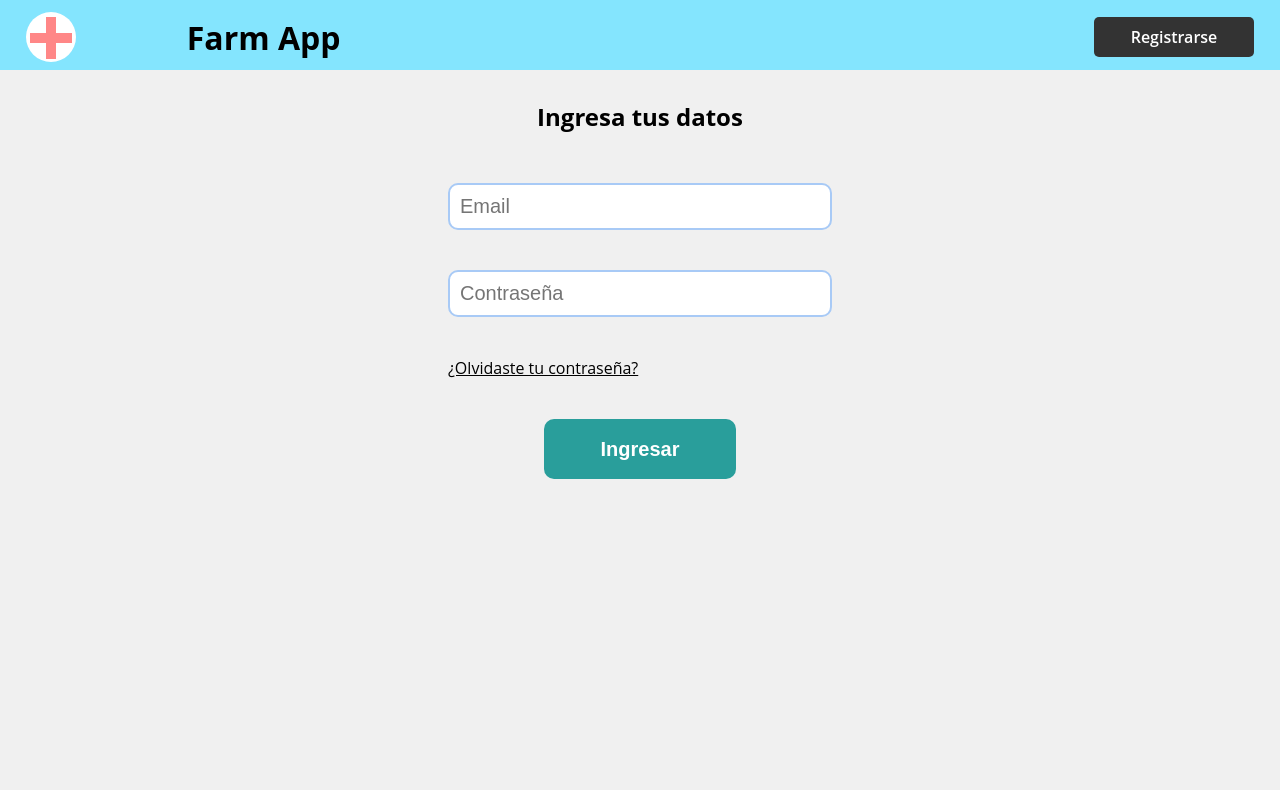
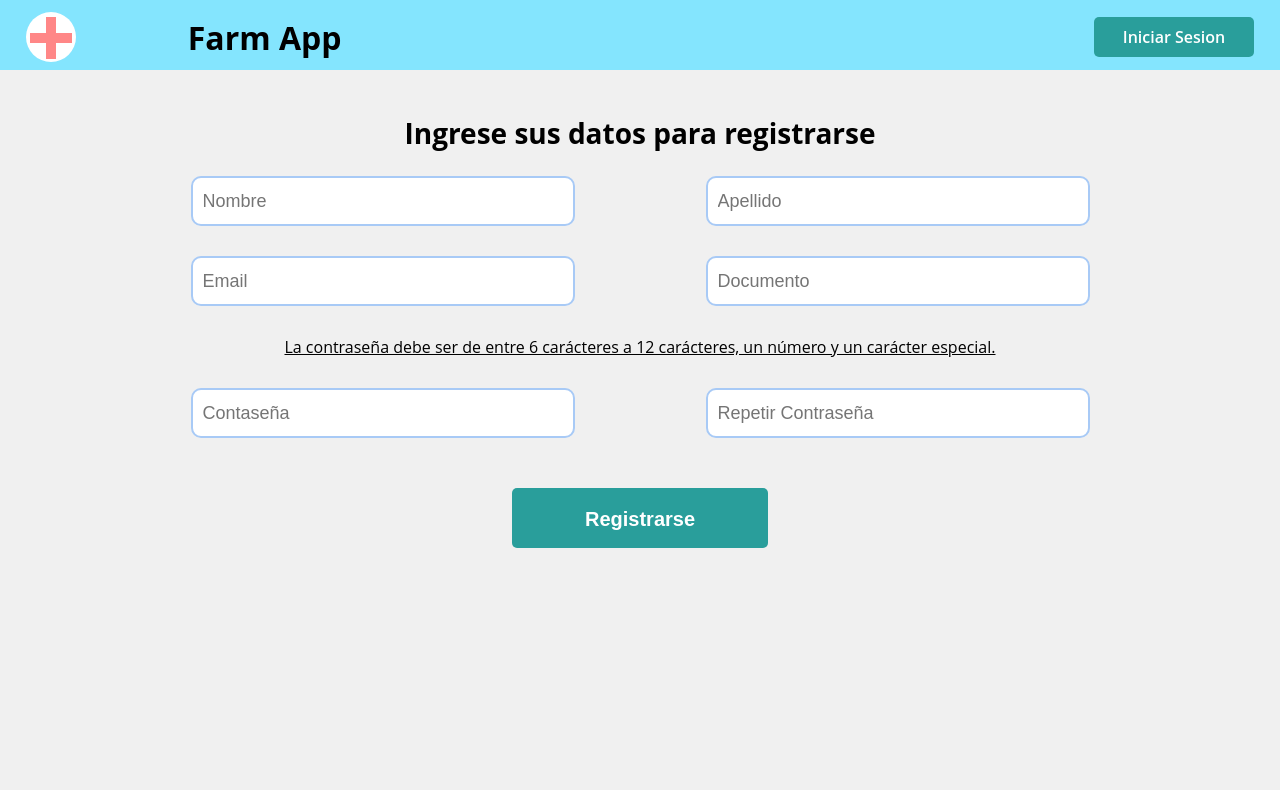
Before and after one commit to ignaciomontaldi/farm-app-front, an Angular app: page /register in a window 1280 px wide. Before the commit this address led to /login. Built offline with nearby package versions, Linux system fonts and the light colour scheme; data requests are answered from the project's data file.

Commit message:
Añadido validación de errores en login y registro

```diff
--- a/database/db.json
+++ b/database/db.json
@@ -25,6 +25,15 @@
       "dni": "78945623",
       "password": "Francisco-98",
       "confirmPassword": "Francisco-98"
+    },
+    {
+      "id": "58c1",
+      "name": "Ignacio",
+      "surname": "Klondie",
+      "email": "ignacio@nacho.com",
+      "dni": "49632587",
+      "password": "Pinocho-0",
+      "confirmPassword": "Pinocho-0"
     }
   ]
 }
--- a/src/app/app.routes.ts
+++ b/src/app/app.routes.ts
@@ -11,7 +11,7 @@ import { SearchComponent } from './views/search/search.component';
 
 export const routes: Routes = [
   { path: '', component: HomeComponent, pathMatch: 'full' },
-  { path: 'login', component: LoginComponent, pathMatch: 'full' },
+  { path: 'login', component: LoginComponent, pathMatch: 'full', canActivate: [AuthGuard] },
   { path: 'register', component: RegisterComponent, pathMatch: 'full', canActivate: [AuthGuard] },
   { path: 'profile', component: ProfileComponent, pathMatch: 'full', canActivate: [AuthGuard] },
   { path: 'cart', component: CartComponent, pathMatch: 'full', canActivate: [AuthGuard] },
--- a/src/app/guards/auth/auth.guard.ts
+++ b/src/app/guards/auth/auth.guard.ts
@@ -1,5 +1,5 @@
 import { inject, Injectable } from '@angular/core';
-import { CanActivate, Router } from '@angular/router';
+import { ActivatedRouteSnapshot, CanActivate, Router, RouterStateSnapshot } from '@angular/router';
 import { AuthService } from '../../services/auth/auth.service';
 
 @Injectable({
@@ -12,12 +12,19 @@ export class AuthGuard implements CanActivate {
 
   constructor() {}
 
-  canActivate(): boolean {
-    if(this._authService.isLoggedIn()) {
-      return true;
+  canActivate(route: ActivatedRouteSnapshot, state: RouterStateSnapshot): boolean {
+    const publicRoutes = ['/login', '/register'];
+
+    if (publicRoutes.includes(state.url)) {
+      return true; // Permitir el acceso a estas rutas sin importar el estado del usuario
+    }
+
+    if (this._authService.isLoggedIn()) {
+      return true; // Si está logeado, puede entrar
     } else {
       this.router.navigate(['/login']);
-      return false;
+      return false; // Si no está logeado, lo redirige al login
     }
   }
+
 }
--- a/src/app/views/login/login.component.css
+++ b/src/app/views/login/login.component.css
@@ -18,6 +18,16 @@
     flex-direction: column;
 }
 
+#login form p {
+    display: none;
+}
+
+#login form .error-msg {
+    display: block;
+    text-align: left;
+    color: #FF8787;
+}
+
 #login form input {
     width: 30vw;
     padding: 10px;
@@ -25,6 +35,10 @@
     margin: 20px 0;
     border: 2px solid #A8CAF6;
     border-radius: 10px;
+}
+
+#login form .input-error {
+    border: 2px solid #FF8787;
 }
 
 #login form #forgot-password {
--- a/src/app/views/login/login.component.html
+++ b/src/app/views/login/login.component.html
@@ -1,8 +1,11 @@
 <section id="login">
     <h1>Ingresa tus datos</h1>
     <form [formGroup]="loginForm" (ngSubmit)="onSubmit()">
-        <input type="email" placeholder="Email" formControlName="email">
-        <input type="password" placeholder="Contraseña" formControlName="password">
+        <input type="email" placeholder="Email" formControlName="email" [ngClass]="{'input-error': hasErrors('email', 'required') || hasErrors('email', 'email')}">
+        <p [ngClass]="{'error-msg': hasErrors('email', 'required')}">Campo obligatorio</p>
+        <p [ngClass]="{'error-msg': hasErrors('email', 'email')}">Email no inválido</p>
+        <input type="password" placeholder="Contraseña" formControlName="password" [ngClass]="{'input-error': hasErrors('password', 'required')}">
+        <p [ngClass]="{'error-msg': hasErrors('password', 'required')}">Campo obligatorio</p>
         <a href="#" id="forgot-password">¿Olvidaste tu contraseña?</a>
         <div id="btn-container" *ngIf="!loading">
             <button type="submit" id="login-btn">Ingresar</button>
--- a/src/app/views/login/login.component.ts
+++ b/src/app/views/login/login.component.ts
@@ -1,11 +1,9 @@
 import { Component, inject, OnInit } from '@angular/core';
-import { HeaderComponent } from "../../components/header/header.component";
 import { Router, RouterModule } from '@angular/router';
-import { FormControl, FormGroup, ReactiveFormsModule } from '@angular/forms';
-import { LocalStorageService } from '../../services/localStorage/local-storage.service';
+import { FormBuilder, FormControl, FormGroup, ReactiveFormsModule, Validators } from '@angular/forms';
 import { AuthService } from '../../services/auth/auth.service';
-import { LoaderService } from '../../services/loader/loader.service';
 import { CommonModule } from '@angular/common';
+import { ModalService } from '../../services/modal/modal.service';
 
 @Component({
   selector: 'app-login',
@@ -16,17 +14,19 @@ import { CommonModule } from '@angular/common';
 
 export class LoginComponent implements OnInit {
 
-  private _authService = inject(AuthService)
+  private _authService : AuthService = inject(AuthService);
+  private _modalService : ModalService = inject(ModalService);
   private router : Router = inject(Router);
+  private form : FormBuilder = inject(FormBuilder);
 
   loginForm: FormGroup;
   loading: boolean = false;
 
   constructor() {
-    this.loginForm = new FormGroup({
-      email: new FormControl(),
-      password: new FormControl()
-    });
+    this.loginForm = this.form.group({
+      email: ['', [Validators.required, Validators.email]],
+      password: ['', Validators.required]
+    })
   }
 
   ngOnInit(): void {
@@ -36,14 +36,37 @@ export class LoginComponent implements OnInit {
     }
   }
 
+  hasErrors(controlName : string , errorType : string) {
+    return this.loginForm.get(controlName)?.hasError(errorType) && this.loginForm.get(controlName)?.touched;
+  }
+
   onSubmit() {
     this.loading = true;
-    setTimeout(() => {
+    if(this.loginForm.invalid) {
+      this.loading = false;
+      this.loginForm.markAllAsTouched();
+      this._modalService.openModal('error', 'Revisar los campos');
+      this._modalService.hideModal();
+    } else {
+      this._authService.login(this.loginForm.value).subscribe(response => {
+        this._authService.updateUserData()
+        this.router.navigate(['/'])
+        this.loading = false;
+      }, (error) => {
+        this._modalService.openModal('error', error);
+        this._modalService.hideModal();
+        this.loading = false;
+      })
+    }
+  }
+}
+
+/*
+ setTimeout(() => {
       this._authService.login(this.loginForm.value).subscribe(response => {
         this._authService.updateUserData()
         this.router.navigate(['/'])
       })
       this.loading = false;
     }, 3000)
-  }
-}
+*/
--- a/src/app/views/register/register.component.css
+++ b/src/app/views/register/register.component.css
@@ -37,10 +37,18 @@
     border: 2px solid #A8CAF6;
 }
 
+#register form .input-error{
+    border: 2px solid #FF8787;
+}
+
 #register form #input-container p {
     display: none;
+}
+
+#register form #input-container .error-msg {
+    display: block;
     margin-top: 10px;
-    color: rgb(255, 114, 114);
+    color: #FF8787;
 }
 
 #register form #pass-condition p {
--- a/src/app/views/register/register.component.html
+++ b/src/app/views/register/register.component.html
@@ -3,31 +3,38 @@
     <form action="" [formGroup]="registerForm" (ngSubmit)="onSubmit()">
         <div id="inputs">
             <div id="input-container">
-                <input type="text" placeholder="Nombre" formControlName="name">
-                <p>Campo de error</p>
+                <input type="text" placeholder="Nombre" formControlName="name" [ngClass]="{'input-error': hasErrors('name', 'required')}">
+                <p [ngClass]="{'error-msg': hasErrors('name', 'required')}">Campo obligatorio</p>
             </div>
             <div id="input-container">
-                <input type="text" placeholder="Apellido" formControlName="surname">
-                <p>Campo de error</p>
+                <input type="text" placeholder="Apellido" formControlName="surname" [ngClass]="{'input-error': hasErrors('surname', 'required')}">
+                <p [ngClass]="{'error-msg': hasErrors('surname', 'required')}">Campo obligatorio</p>
             </div>
             <div id="input-container">
-                <input type="email" placeholder="Email" formControlName="email">
-                <p>Campo de error</p>
+                <input type="email" placeholder="Email" formControlName="email" [ngClass]="{'input-error': hasErrors('email', 'required') || hasErrors('email', 'email')}">
+                <p [ngClass]="{'error-msg': hasErrors('email', 'required')}">Campo obligatorio</p>
+                <p [ngClass]="{'error-msg': hasErrors('email', 'email')}">Email inválido</p>
             </div>
             <div id="input-container">
-                <input type="text" placeholder="Documento" formControlName="dni">
-                <p>Campo de error</p>
+                <input type="text" placeholder="Documento" formControlName="dni" [ngClass]="{'input-error': hasErrors('dni', 'required') || hasErrors('dni', 'minlength') || hasErrors('dni', 'maxlength')}">
+                <p [ngClass]="{'error-msg': hasErrors('dni', 'required')}">Campo obligatorio</p>
+                <p [ngClass]="{'error-msg': hasErrors('dni', 'minlength')}">El dni debe tener mínimo 6 carácteres</p>
+                <p [ngClass]="{'error-msg': hasErrors('dni', 'maxlength')}">El dni debe tener máximo 12 carácteres</p>
             </div>
             <div id="pass-condition">
                 <p>La contraseña debe ser de entre 6 carácteres a 12 carácteres, un número y un carácter especial.</p>
             </div>
             <div id="input-container">
-                <input type="password" placeholder="Contaseña" formControlName="password">
-                <p>Campo de error</p>
+                <input type="password" placeholder="Contaseña" formControlName="password" [ngClass]="{'input-error': hasErrors('password', 'required') || hasErrors('password', 'minlength') || hasErrors('password', 'maxlength')}">
+                <p [ngClass]="{'error-msg': hasErrors('password', 'required')}">Campo obligatorio</p>
+                <p [ngClass]="{'error-msg': hasErrors('password', 'minlength')}">La contraseña debe tener mínimo 6 carácteres</p>
+                <p [ngClass]="{'error-msg': hasErrors('password', 'maxlength')}">La contraseña debe tener máximo 12 carácteres</p>
             </div>
             <div id="input-container">
-                <input type="password" placeholder="Repetir Contraseña" formControlName="confirmPassword">
-                <p>Campo de error</p>
+                <input type="password" placeholder="Repetir Contraseña" formControlName="confirmPassword" [ngClass]="{'input-error': hasErrors('confirmPassword', 'required') || hasErrors('confirmPassword', 'minlength') || hasErrors('confirmPassword', 'maxlength')}">
+                <p [ngClass]="{'error-msg': hasErrors('confirmPassword', 'required')}">Campo obligatorio</p>
+                <p [ngClass]="{'error-msg': hasErrors('confirmPassword', 'minlength')}">La contraseña debe tener mínimo 6 carácteres</p>
+                <p [ngClass]="{'error-msg': hasErrors('confirmPassword', 'maxlength')}">La contraseña debe tener máximo 12 carácteres</p>
             </div>
         </div>
         <button type="submit" id="register" *ngIf="!loading">Registrarse</button>
--- a/src/app/views/register/register.component.ts
+++ b/src/app/views/register/register.component.ts
@@ -1,35 +1,69 @@
 import { Component, inject, OnInit } from '@angular/core';
-import { FormControl, FormGroup, ReactiveFormsModule } from '@angular/forms';
-import { checkEmail, checkName, checkPassword, checkValidNumber, isEmailRepeated } from '../../../utils/registerValidations';
+import {
+  FormBuilder,
+  FormControl,
+  FormGroup,
+  ReactiveFormsModule,
+  Validators,
+} from '@angular/forms';
+import {
+  checkEmail,
+  checkName,
+  checkPassword,
+  checkValidNumber,
+  isEmailRepeated,
+} from '../../../utils/registerValidations';
 import { User } from '../../../types/user.types';
 import { Router } from '@angular/router';
 import { UserService } from '../../services/user/user.service';
 import { AuthService } from '../../services/auth/auth.service';
 import { CommonModule } from '@angular/common';
+import { ModalService } from '../../services/modal/modal.service';
 @Component({
   selector: 'app-register',
   imports: [ReactiveFormsModule, CommonModule],
   templateUrl: './register.component.html',
-  styleUrl: './register.component.css'
+  styleUrl: './register.component.css',
 })
-export class RegisterComponent implements OnInit{
-
-  private _authService: AuthService = inject(AuthService)
-  private router : Router = inject(Router);
+export class RegisterComponent implements OnInit {
+  private _authService: AuthService = inject(AuthService);
+  private router: Router = inject(Router);
   private _userService: UserService = inject(UserService);
+  private _modalService: ModalService = inject(ModalService);
 
   registerForm: FormGroup;
   usersList: User[] = [];
   loading: boolean = false;
 
-  constructor() {
-    this.registerForm = new FormGroup({
-      name: new FormControl(),
-      surname: new FormControl(),
-      email: new FormControl(),
-      dni: new FormControl(),
-      password: new FormControl(),
-      confirmPassword: new FormControl()
+  constructor(private form: FormBuilder) {
+    this.registerForm = this.form.group({
+      name: ['', [Validators.required]],
+      surname: ['', [Validators.required]],
+      email: ['', [Validators.required, Validators.email]],
+      dni: [
+        '',
+        [
+          Validators.required,
+          Validators.minLength(6),
+          Validators.maxLength(12),
+        ],
+      ],
+      password: [
+        '',
+        [
+          Validators.required,
+          Validators.minLength(6),
+          Validators.maxLength(12),
+        ],
+      ],
+      confirmPassword: [
+        '',
+        [
+          Validators.required,
+          Validators.minLength(6),
+          Validators.maxLength(12),
+        ],
+      ],
     });
   }
 
@@ -40,41 +74,72 @@ export class RegisterComponent implements OnInit{
     });
   }
 
+  hasErrors(controlName: string, errorType: string) {
+    return (
+      this.registerForm.get(controlName)?.hasError(errorType) &&
+      this.registerForm.get(controlName)?.touched
+    );
+  }
+
   onSubmit() {
     this.loading = true;
-    setTimeout(() => {
-      const data = this.registerForm.value;
-    if(data.password === data.confirmPassword) {
-      const passwordValidated = checkPassword(data.password);
-      const dniValidated = checkValidNumber(data.dni);
-      const nameValidated = checkName(data.name);
-      const surnameValidated = checkName(data.surname);
-      const emailValidated = checkEmail(data.email);
-      const inputs = [passwordValidated, dniValidated, nameValidated, surnameValidated, emailValidated];
-      if(inputs.every(input => input)) {
-        if(isEmailRepeated(data.email, this.usersList)){
+    if (this.registerForm.invalid) {
+      // Reviso si el formulario recibe datos inválidos
       this.loading = false;
-          throw new Error("Email repetido");
-        }
+      this.registerForm.markAllAsTouched();
+      this._modalService.openModal('error', 'Revisar los campos');
+      this._modalService.hideModal();
+      return;
+    } else {
+      // Verifíco que los campos sean válidos;
+      const nameInput = this.registerForm.get('name')?.value;
+      const surnameInput = this.registerForm.get('surname')?.value;
+      const emailInput = this.registerForm.get('email')?.value;
+      const dniInput = this.registerForm.get('dni')?.value;
+      const passwordInput = this.registerForm.get('password')?.value;
+      const confirmPasswordInput =
+        this.registerForm.get('confirmPassword')?.value;
+      const validatedInputs: boolean[] = [
+        checkName(nameInput),
+        checkName(surnameInput),
+        checkEmail(emailInput),
+        checkValidNumber(dniInput),
+        checkPassword(passwordInput),
+        confirmPasswordInput === passwordInput,
+      ];
+      if(confirmPasswordInput !== passwordInput) {
+        this.loading = false;
+        this._modalService.openModal('error', 'Las contraseñas no coinciden');
+        this._modalService.hideModal();
+        return;
+      } else {
+        if (
+          validatedInputs.every((input) => input) &&
+          !isEmailRepeated(emailInput, this.usersList)
+        ) {
           this._authService.registerUser(this.registerForm.value).subscribe(
-          (response) => {
+            () => {
               this.loading = false;
               this.router.navigate(['/login']);
             },
             (error) => {
               this.loading = false;
-            throw new Error("Algo malo ha sucedido, intentelo más tarde")
+              this._modalService.openModal('error', 'Se ha producido un error, intente de nuevo')
+              this._modalService.hideModal();
             }
           );
         } else {
+            if(isEmailRepeated(emailInput, this.usersList)) {
               this.loading = false;
-        console.log("Hay errores en el formulario")
-      }
+              this._modalService.openModal('error', "Email repetido")
+              this._modalService.hideModal();
             } else {
               this.loading = false;
-      console.log("Las contraseñas no coinciden")
-    }
-    this.loading = false;
-    }, 3000)
+              this._modalService.openModal('error', 'Revisar los campos');
+              this._modalService.hideModal();
             }
         }
+      }
+    }
+  }
+}
--- a/src/utils/registerValidations.ts
+++ b/src/utils/registerValidations.ts
@@ -37,11 +37,15 @@ export function checkEmail(email: string):boolean {
 }
 
 export function isEmailRepeated(email:string, usersList : User[]) : boolean {
-    let b = 0
+    let b = 0 // 0 no esta repetido --- 1 está repetido
     usersList.forEach(user => {
         if(user.email === email) {
           b=1
         }
       })
-    return b === 1; // 0 no esta repetido --- 1 está repetido
+    if(b === 0) {
+        return false
+    } else {
+        return true;
+    }
 }
```
Lines whose indentation alone changed are shown as unchanged.
